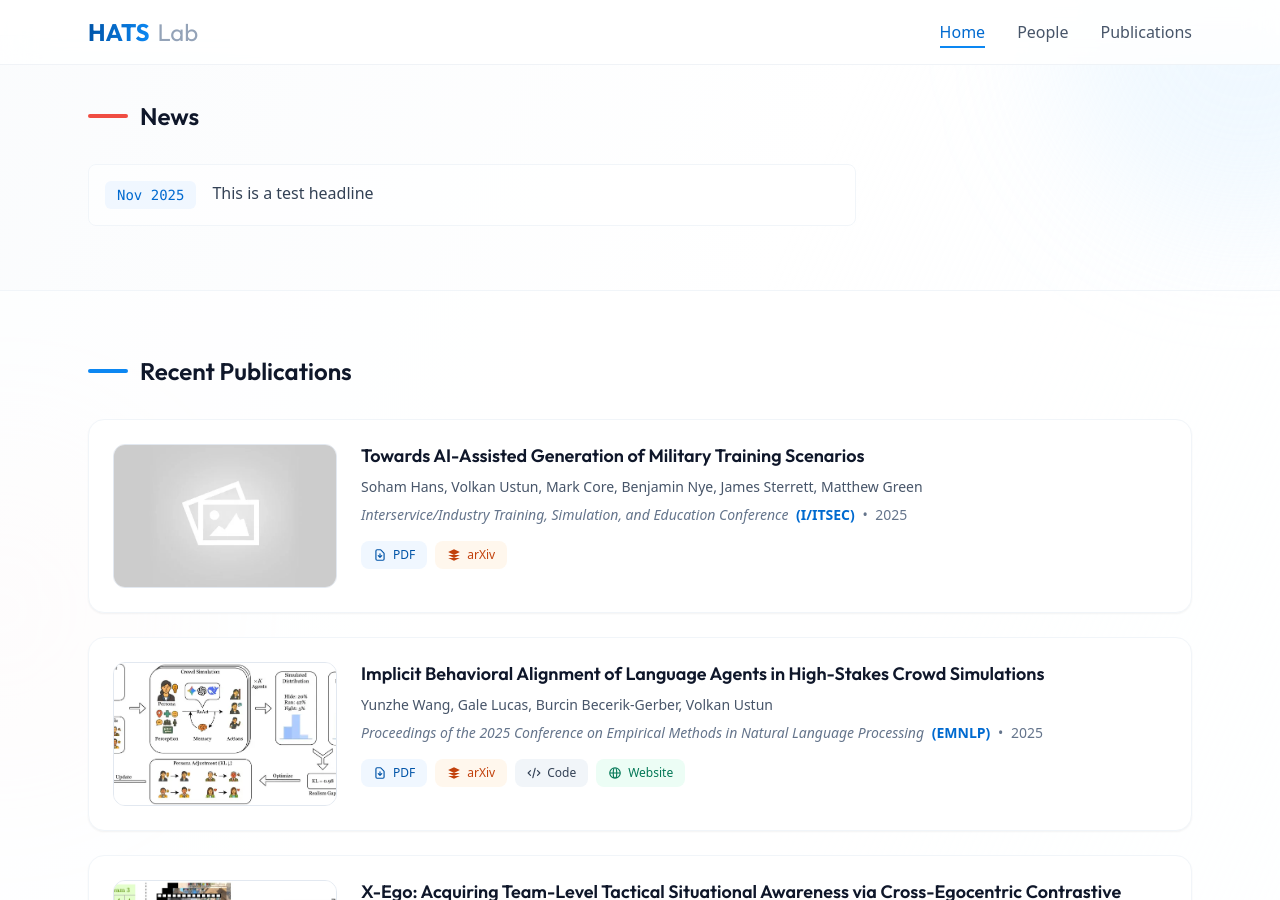
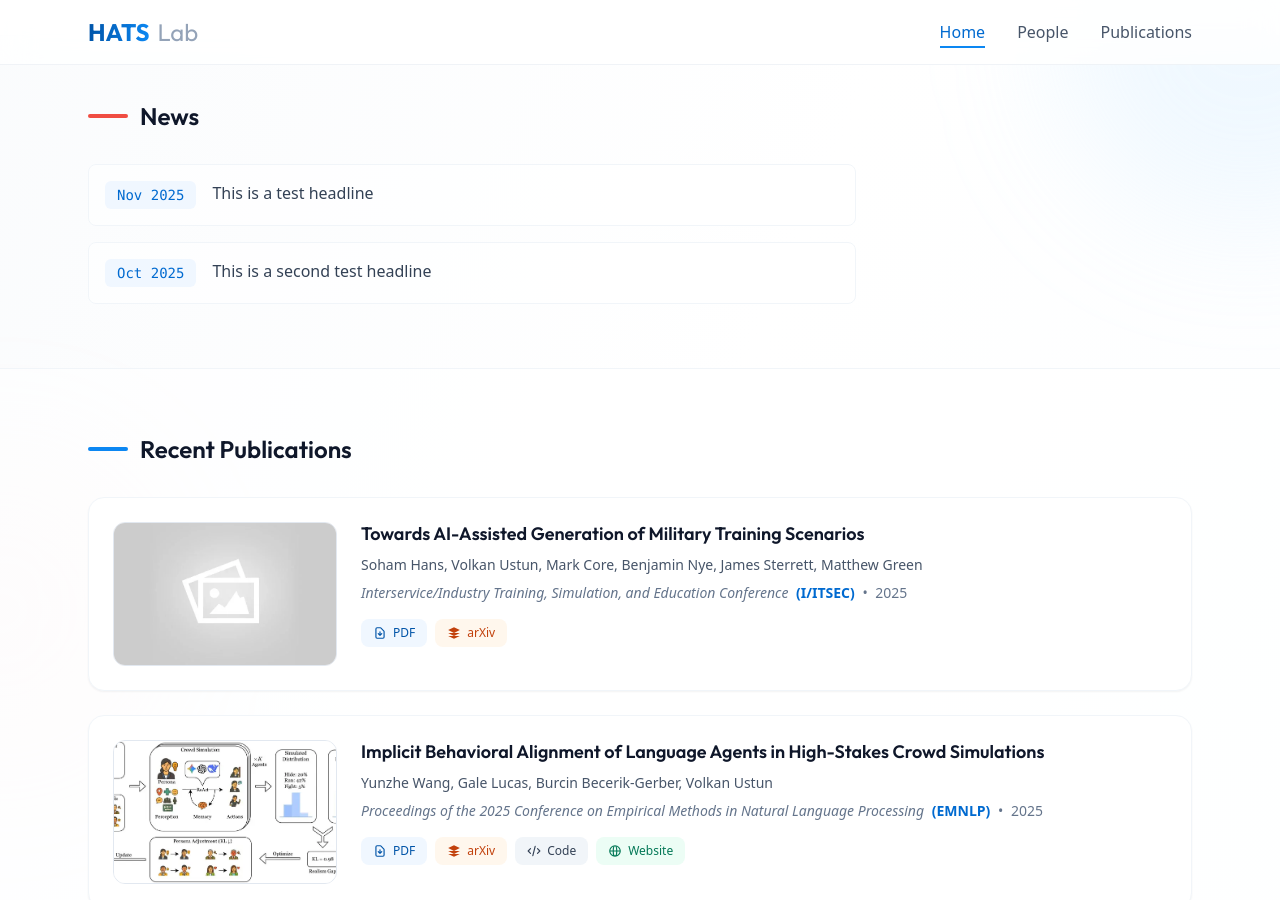
Before and after one commit to HATS-ICT/hats-ict.github.io, a Jekyll site: the page built from index.html, in a window 1280 px wide and 900 px high, scrolled down 859 px. Built offline with Jekyll 4.4.1, drawn with Linux system fonts in a browser that asks for light colours; nearby versions of some CDN libraries.

```diff
--- a/_data/news.yml
+++ b/_data/news.yml
@@ -1,2 +1,5 @@
 - date: 2025-11-01
   headline: "This is a test headline"
+
+- date: 2025-10-01
+  headline: "This is a second test headline"
```
Also changed, not shown: README.md, 2 other files.
